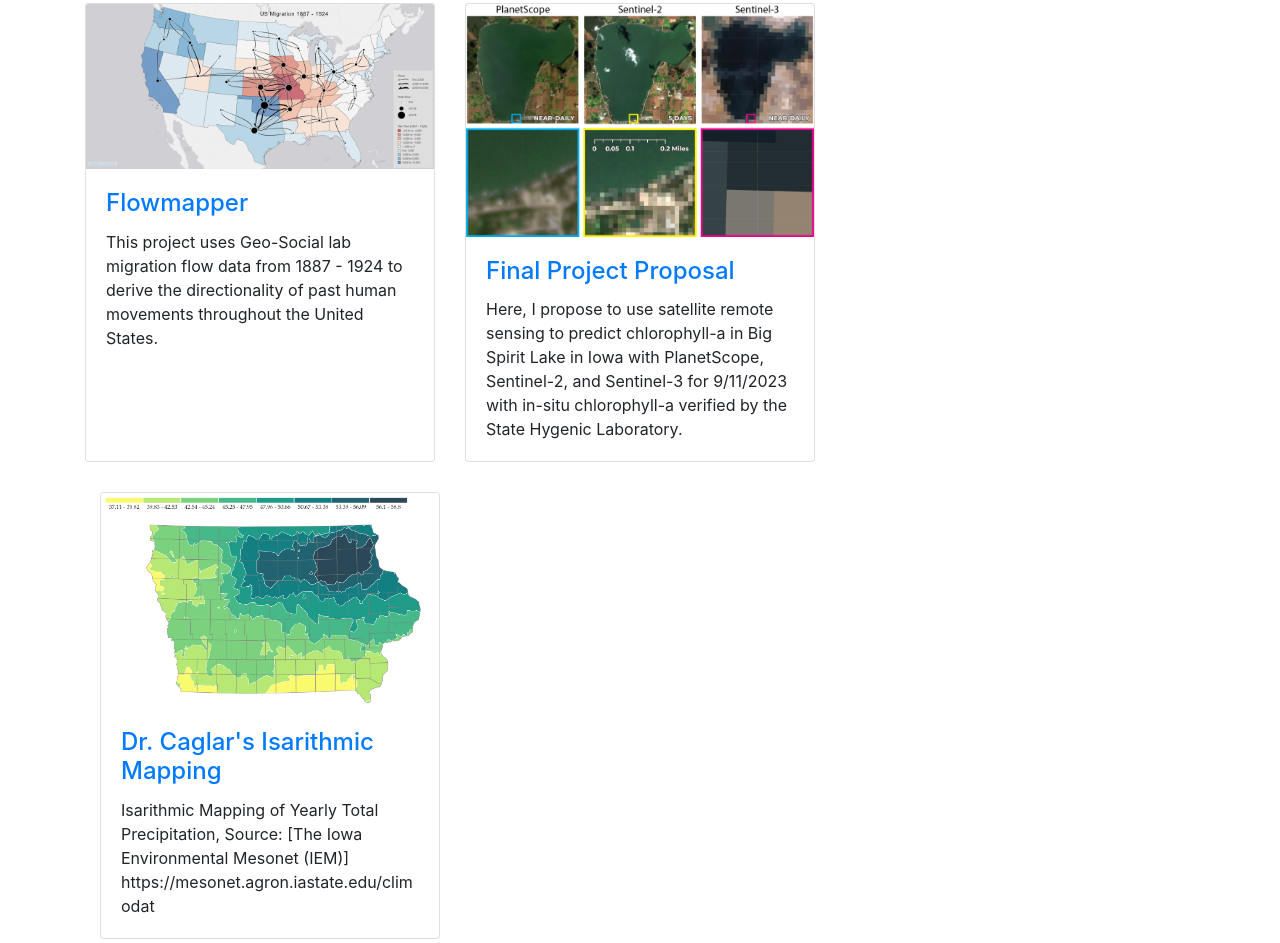
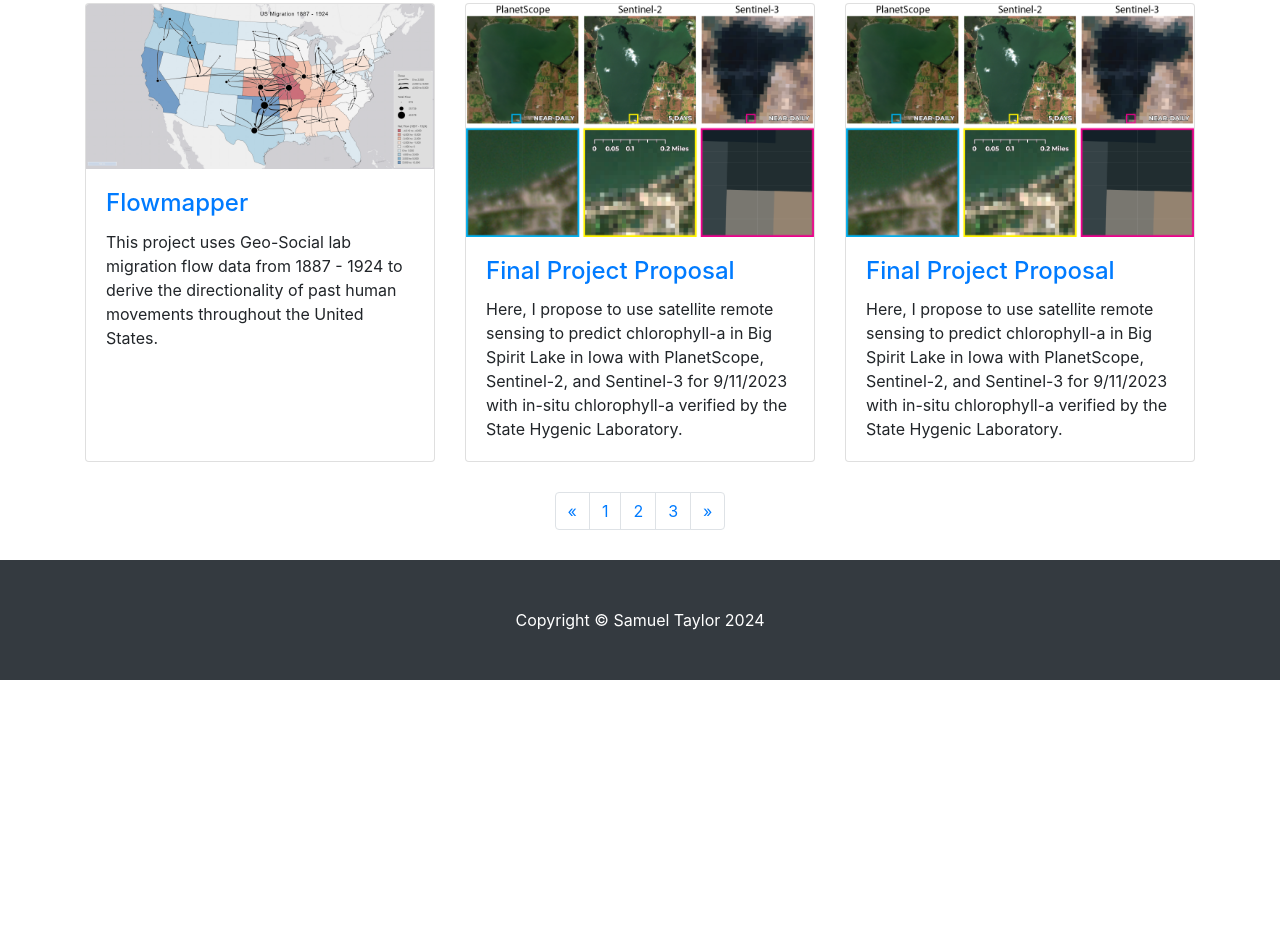
Before and after one commit to geog3540/skzebarth, a website: page index.html in a window 1280 px wide. Shown: the part 763-1706 px from the top of the page. After the commit the page ends 1443 px from the top, so only its background shows below. Drawn offline with Linux system fonts and the light colour scheme.

Commit message:
Updated html structure

```diff
--- a/index.html
+++ b/index.html
@@ -111,19 +111,19 @@
               <h4 class="card-title">
                 <a href="files/final_proposal_GV-GP.pdf">Final Project Proposal</a>
               </h4>
-              <p class="card-text">Here, I propose to use satellite remote sensing to predict chlorophyll-a in Big Spirit Lake in Iowa with PlanetScope, Sentinel-2, and Sentinel-3 for 9/11/2023 with in-situ chlorophyll-a verified by the State Hygenic Laboratory. </p>
+              <p class="card-text">Here, I propose to use satellite remote sensing to predict chlorophyll-a in Big Spirit Lake in Iowa with PlanetScope, Sentinel-2, and Sentinel-3 for 9/11/2023 with in-situ chlorophyll-a verified by the State Hygenic Laboratory.</p>
             </div>
           </div>
         </div>
-      </div>
-      <div class="col-lg-4 col-sm-6 portfolio-item">
-        <div class="card h-100">
-          <a href="https://observablehq.com/@caglarkoylu/isarithmic-mapping-geog-3540"><img class="card-img-top" src="images/isarithmic.png" alt=""></a>
-          <div class="card-body">
-            <h4 class="card-title">
-              <a href="https://observablehq.com/@caglarkoylu/isarithmic-mapping-geog-3540">Dr. Caglar's Isarithmic Mapping</a>
-            </h4>
-            <p class="card-text">Isarithmic Mapping of Yearly Total Precipitation, Source: [The Iowa Environmental Mesonet (IEM)] https://mesonet.agron.iastate.edu/climodat</p>
+        <div class="col-lg-4 col-sm-6 portfolio-item">
+          <div class="card h-100">
+            <a href="files/final_proposal_GV-GP.pdf"><img class="card-img-top" src="images/IWC_6tight@3x.png" alt=""></a>
+            <div class="card-body">
+              <h4 class="card-title">
+                <a href="files/final_proposal_GV-GP.pdf">Final Project Proposal</a>
+              </h4>
+              <p class="card-text">Here, I propose to use satellite remote sensing to predict chlorophyll-a in Big Spirit Lake in Iowa with PlanetScope, Sentinel-2, and Sentinel-3 for 9/11/2023 with in-situ chlorophyll-a verified by the State Hygenic Laboratory. </p>
+            </div>
           </div>
         </div>
       </div>
```
